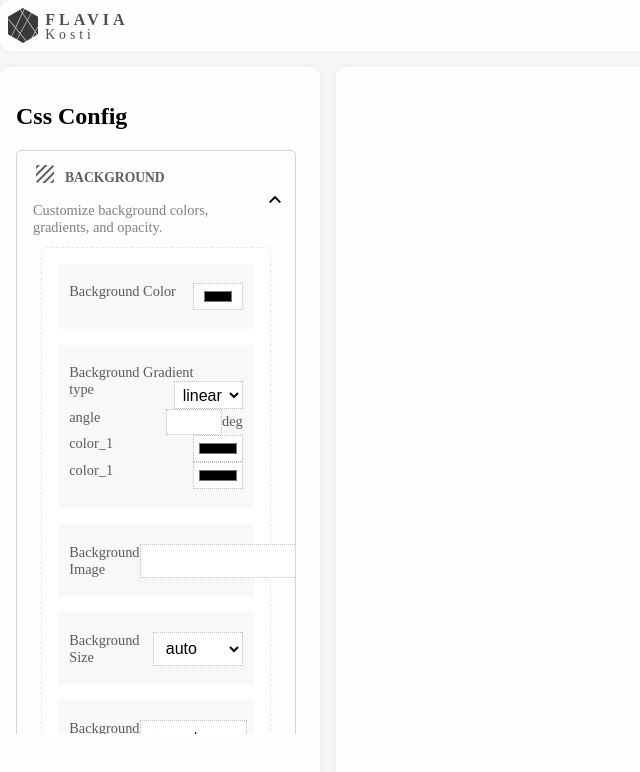
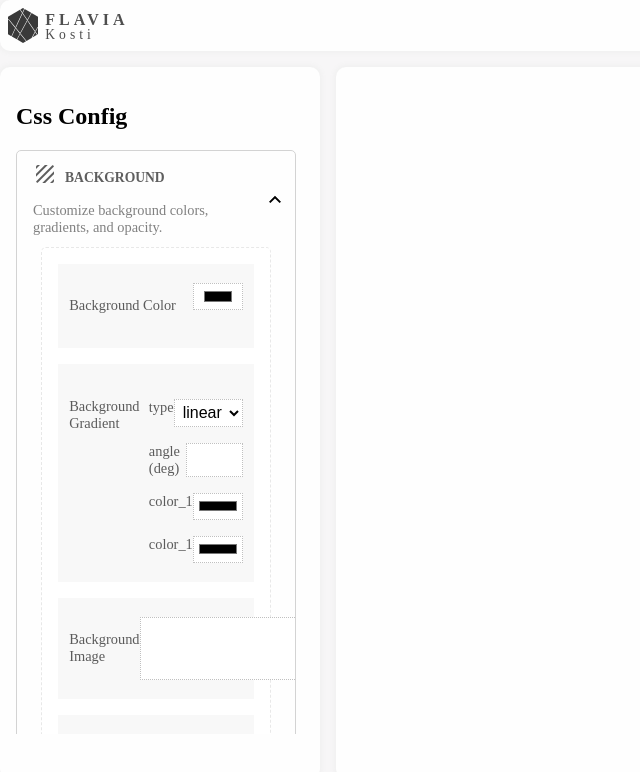
Before and after one commit to flavia3107/css-playground, an Angular app: page / in a window 1280 px wide. Both pictures are taken after a click on the button 156 px from the left and 211 px from the top of the page. Shown: the top 772 px of the page, without its empty margins (0-640 px from the left). Built offline with nearby package versions, Linux system fonts and the light colour scheme.

Commit message:
Css Playground:  Config P6

```diff
--- a/src/app/components/css-configs/css-configs.component.html
+++ b/src/app/components/css-configs/css-configs.component.html
@@ -11,56 +11,42 @@
 		</mat-expansion-panel-header>
 		<div class="panel-content flex-column">
 			@for(property of config.properties; track property){
+			<div class="flex-row space_between input-container">
+				<p>
+					{{property.name | camelToWords}}
+					@if(property.unit){
+					<span class="unit">({{ property.unit }})</span>
+					}
+				</p>
 				@switch (property.type) {
 				@case ('color') {
-			<div class="flex-row space_between input-container">
-				{{property.name | camelToWords}}
 				<input type="color" class="input-color" />
-			</div>
 				}
 				@case ('custom') {
-			<div class="flex-column space_between input-container">
-				{{property.name | camelToWords}}
 				<app-custom-input-fields [properties]="property.props" />
-			</div>
 				}
 				@case ('text') {
-			<div class="flex-row space_between input-container">
-				{{property.name | camelToWords}}
 				<input type="text" />
-			</div>
 				}
 				@case ('select') {
-			<div class="flex-row space_between input-container">
-				{{property.name | camelToWords}}
 				<select class="input-select">
 					@for (option of property?.options; track option) {
 					<option [value]="option">{{ option }}</option>
 					}
 				</select>
-			</div>
 				}
 				@case ('toggle') {
-			<div class="flex-row space_between input-container">
-				{{property.name | camelToWords}}
-			</div>
 				}
 				@case ('number') {
-			<div class="flex-row space_between input-container">
-				{{property.name | camelToWords}}
 				<div class="number-control flex-row">
 					<button class="btn">–</button>
 					<input type="number" [min]="property.min" [max]="property.max" />
 					<button class="btn">+</button>
-					@if(property.unit){
-					<span class="unit">{{ property.unit }}</span>
-					}
-				</div>
 				</div>
 				}
 				}
+			</div>
 			}
-
 		</div>
 	</mat-expansion-panel>
 	}
--- a/src/app/components/custom-input-fields/custom-input-fields.component.html
+++ b/src/app/components/custom-input-fields/custom-input-fields.component.html
@@ -4,7 +4,12 @@
 	}
 	@for (property of properties(); track property.name) {
 	<div class="inputs-row flex-row space_between">
-		{{property.name}}
+		<p>
+			{{property.name}}
+			@if(property.unit){
+			<span class="unit">({{ property.unit }})</span>
+			}
+		</p>
 		@switch (property.type) {
 		@case ('color') {
 		<input type="color" class="input-color" />
@@ -20,12 +25,7 @@
 		</select>
 		}
 		@case ('number') {
-		<div class="number-control flex-row middle">
-			<input type="number" [min]="property.min" [max]="property.max" />
-			@if(property.unit){
-			<span class="unit">{{ property.unit }}</span>
-			}
-		</div>
+		<input type="number" [min]="property.min" [max]="property.max" />
 		}
 		}
 	</div>
--- a/src/app/components/custom-input-fields/custom-input-fields.component.scss
+++ b/src/app/components/custom-input-fields/custom-input-fields.component.scss
@@ -20,5 +20,9 @@ select {
 }
 
 .inputs-row {
-	gap: 0.5rem;
+	margin: 1rem 0 0;
 }
+
+p {
+	margin: 0;
+}
```
Lines whose indentation alone changed are shown as unchanged.
